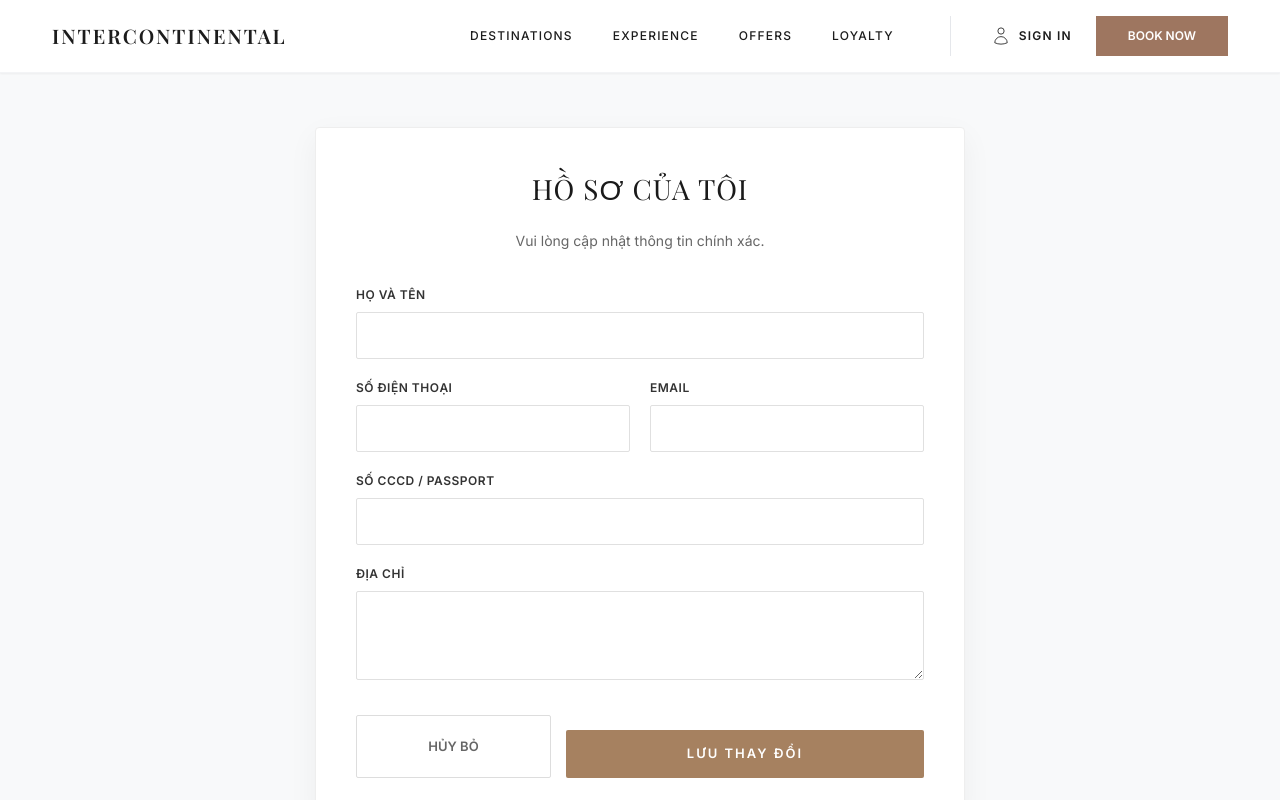
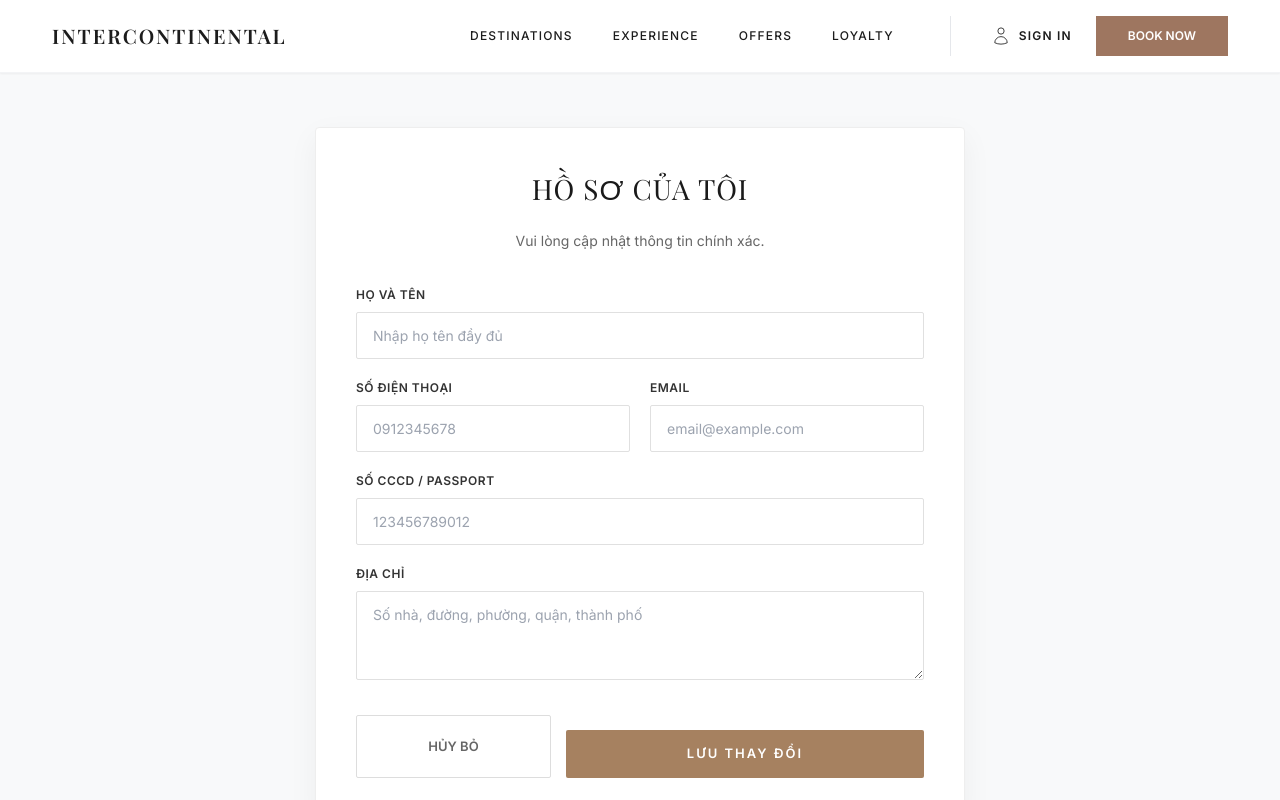
Before and after one commit to Neikien/Qu-n-l-chu-i-kh-ch-s-n, a Next.js app: page /profile in a window 1280 px wide. Both pictures are taken after a click on the button "✏️ Sửa". Shown: the top 800 px of the page. Built offline with nearby package versions, Linux system fonts and the light colour scheme.

Commit message:
Update page.js

```diff
--- a/app/profile/page.js
+++ b/app/profile/page.js
@@ -5,11 +5,7 @@ import './profile.css';
 
 const ProfilePage = () => {
   const { user } = useAuth();
-
-  // State quản lý chế độ Sửa/Xem
   const [isEditing, setIsEditing] = useState(false);
-
-  // State dữ liệu form
   const [formData, setFormData] = useState({
     HoTen: '',
     SoDienThoai: '',
@@ -17,51 +13,146 @@ const ProfilePage = () => {
     CCCD: '',
     DiaChi: ''
   });
+  const [loading, setLoading] = useState(false);
+  const [message, setMessage] = useState('');
+  const [customerId, setCustomerId] = useState(null); // Lưu MaKH nếu có
 
-  // Load dữ liệu khi vào trang
+  // Load dữ liệu từ backend
   useEffect(() => {
-    // 1. Ưu tiên lấy từ LocalStorage (Dữ liệu đã lưu trước đó)
+    const loadProfile = async () => {
+      if (!user?.token) return;
+
+      setLoading(true);
+      try {
+        // 1. Ưu tiên lấy từ LocalStorage (tạm thời)
         const savedData = localStorage.getItem('userProfile');
-
         if (savedData) {
           setFormData(JSON.parse(savedData));
-    } else if (user) {
-      // 2. Nếu chưa có gì, lấy từ thông tin đăng nhập ban đầu
+          setLoading(false);
+          return;
+        }
+
+        // 2. Gọi API lấy danh sách khách hàng
+        const response = await fetch('http://localhost:8000/customers/', {
+          headers: {
+            'Authorization': `Bearer ${user.token}`
+          }
+        });
+
+        if (!response.ok) throw new Error('Không thể lấy danh sách KH');
+
+        const customers = await response.json();
+
+        // 3. Tìm profile của user hiện tại (dựa vào email hoặc username)
+        const userEmail = user.email || user.userName;
+        const myProfile = customers.find(c =>
+          c.Email === userEmail || c.Email === user.email || c.Email === user.userName
+        );
+
+        if (myProfile) {
+          setFormData({
+            HoTen: myProfile.HoTen || '',
+            SoDienThoai: myProfile.SoDienThoai || '',
+            Email: myProfile.Email || userEmail,
+            CCCD: myProfile.CCCD || '',
+            DiaChi: myProfile.DiaChi || ''
+          });
+          setCustomerId(myProfile.MaKH);
+          localStorage.setItem('userProfile', JSON.stringify(myProfile));
+        } else {
+          // 4. Nếu chưa có profile, dùng thông tin đăng nhập
           setFormData(prev => ({
             ...prev,
             HoTen: user.name || '',
-        Email: user.email || user.userName || '' // Fallback nếu login bằng username
+            Email: userEmail
           }));
         }
+
+      } catch (error) {
+        console.error('Lỗi load profile:', error);
+        // Fallback: lấy từ thông tin đăng nhập
+        setFormData(prev => ({
+          ...prev,
+          HoTen: user.name || '',
+          Email: user.email || user.userName || ''
+        }));
+      } finally {
+        setLoading(false);
+      }
+    };
+
+    loadProfile();
   }, [user]);
 
   const handleChange = (e) => {
     setFormData({ ...formData, [e.target.name]: e.target.value });
   };
 
-  const handleSave = (e) => {
+  const handleSave = async (e) => {
     e.preventDefault();
+    setLoading(true);
+    setMessage('');
 
-    // Lưu vào LocalStorage (Giả lập lưu xuống Database)
+    try {
+      console.log("Đang lưu thông tin:", formData);
+
+      // Gọi API lưu profile
+      const url = customerId
+        ? `http://localhost:8000/customers/${customerId}`  // Cập nhật nếu có ID
+        : 'http://localhost:8000/customers/';  // Tạo mới nếu chưa có
+
+      const method = customerId ? 'PUT' : 'POST';
+
+      const response = await fetch(url, {
+        method: method,
+        headers: {
+          'Content-Type': 'application/json',
+          'Authorization': `Bearer ${user.token}`
+        },
+        body: JSON.stringify(formData)
+      });
+
+      if (!response.ok) {
+        throw new Error(`Lỗi ${response.status}: ${response.statusText}`);
+      }
+
+      const result = await response.json();
+      console.log("Kết quả:", result);
+
+      // Lưu vào LocalStorage (tạm thời)
       localStorage.setItem('userProfile', JSON.stringify(formData));
 
-    // Tắt chế độ sửa
+      if (result.MaKH && !customerId) {
+        setCustomerId(result.MaKH);
+      }
+
+      setMessage(`✅ Đã lưu thông tin thành công!`);
       setIsEditing(false);
 
-    alert("✅ Đã lưu thông tin thành công!");
+    } catch (error) {
+      console.error("Lỗi:", error);
+      setMessage(`❌ Lỗi: ${error.message}`);
+
+      // Fallback: lưu vào localStorage nếu API fail
+      localStorage.setItem('userProfile', JSON.stringify(formData));
+      setIsEditing(false);
+      alert("✅ Đã lưu thông tin (offline mode)!");
+    } finally {
+      setLoading(false);
+    }
   };
 
   const handleEdit = () => {
-    setIsEditing(true); // Bật chế độ sửa
+    setIsEditing(true);
   };
 
   const handleCancel = () => {
-    // Nếu hủy, load lại dữ liệu cũ từ LocalStorage
+    // Load lại dữ liệu cũ từ LocalStorage
     const savedData = localStorage.getItem('userProfile');
     if (savedData) {
       setFormData(JSON.parse(savedData));
     }
-    setIsEditing(false); // Tắt chế độ sửa
+    setIsEditing(false);
   };
 
   return (
@@ -70,10 +161,14 @@ const ProfilePage = () => {
         <div className="profile-header">
             <h2 className="profile-title">Hồ Sơ Của Tôi</h2>
 
-            {/* Nút Sửa (Hình cái bút) - Chỉ hiện khi KHÔNG ở chế độ sửa */}
             {!isEditing && (
-                <button onClick={handleEdit} className="btn-icon-edit" title="Chỉnh sửa thông tin">
-                    ✏️ Sửa
+                <button
+                  onClick={handleEdit}
+                  className="btn-icon-edit"
+                  title="Chỉnh sửa thông tin"
+                  disabled={loading}
+                >
+                  {loading ? 'Đang tải...' : '✏️ Sửa'}
                 </button>
             )}
         </div>
@@ -84,11 +179,28 @@ const ProfilePage = () => {
                 : "Thông tin cá nhân & liên hệ đặt phòng."}
         </p>
 
+        {message && (
+          <div className="message-alert" style={{
+            background: message.includes('✅') ? '#d4edda' : '#f8d7da',
+            color: message.includes('✅') ? '#155724' : '#721c24',
+          }}>
+            {message}
+          </div>
+        )}
+
         <form onSubmit={handleSave} className="profile-form">
           <div className="form-group">
             <label>Họ và Tên</label>
             {isEditing ? (
-                <input type="text" name="HoTen" value={formData.HoTen} onChange={handleChange} required />
+                <input
+                  type="text"
+                  name="HoTen"
+                  value={formData.HoTen}
+                  onChange={handleChange}
+                  required
+                  disabled={loading}
+                  placeholder="Nhập họ tên đầy đủ"
+                />
             ) : (
                 <div className="read-only-field">{formData.HoTen || "Chưa cập nhật"}</div>
             )}
@@ -98,7 +210,15 @@ const ProfilePage = () => {
             <div className="form-group">
               <label>Số Điện Thoại</label>
               {isEditing ? (
-                <input type="tel" name="SoDienThoai" value={formData.SoDienThoai} onChange={handleChange} required />
+                <input
+                  type="tel"
+                  name="SoDienThoai"
+                  value={formData.SoDienThoai}
+                  onChange={handleChange}
+                  required
+                  disabled={loading}
+                  placeholder="0912345678"
+                />
               ) : (
                 <div className="read-only-field">{formData.SoDienThoai || "Chưa cập nhật"}</div>
               )}
@@ -106,9 +226,17 @@ const ProfilePage = () => {
             <div className="form-group">
               <label>Email</label>
               {isEditing ? (
-                 <input type="email" name="Email" value={formData.Email} onChange={handleChange} required />
+                 <input
+                   type="email"
+                   name="Email"
+                   value={formData.Email}
+                   onChange={handleChange}
+                   required
+                   disabled={loading}
+                   placeholder="email@example.com"
+                 />
               ) : (
-                 <div className="read-only-field">{formData.Email}</div>
+                 <div className="read-only-field">{formData.Email || user?.email || user?.userName || "Chưa cập nhật"}</div>
               )}
             </div>
           </div>
@@ -116,7 +244,15 @@ const ProfilePage = () => {
           <div className="form-group">
             <label>Số CCCD / Passport</label>
             {isEditing ? (
-                <input type="text" name="CCCD" value={formData.CCCD} onChange={handleChange} required />
+                <input
+                  type="text"
+                  name="CCCD"
+                  value={formData.CCCD}
+                  onChange={handleChange}
+                  required
+                  disabled={loading}
+                  placeholder="123456789012"
+                />
             ) : (
                 <div className="read-only-field">{formData.CCCD || "Chưa cập nhật"}</div>
             )}
@@ -125,7 +261,15 @@ const ProfilePage = () => {
           <div className="form-group">
             <label>Địa Chỉ</label>
             {isEditing ? (
-                <textarea name="DiaChi" value={formData.DiaChi} onChange={handleChange} rows="3" required />
+                <textarea
+                  name="DiaChi"
+                  value={formData.DiaChi}
+                  onChange={handleChange}
+                  rows="3"
+                  required
+                  disabled={loading}
+                  placeholder="Số nhà, đường, phường, quận, thành phố"
+                />
             ) : (
                 <div className="read-only-field">{formData.DiaChi || "Chưa cập nhật"}</div>
             )}
@@ -134,8 +278,21 @@ const ProfilePage = () => {
           {/* Khu vực nút bấm: Chỉ hiện khi ĐANG SỬA */}
           {isEditing && (
               <div className="action-buttons">
-                  <button type="button" onClick={handleCancel} className="btn-cancel">Hủy Bỏ</button>
-                  <button type="submit" className="btn-save">Lưu Thay Đổi</button>
+                  <button
+                    type="button"
+                    onClick={handleCancel}
+                    className="btn-cancel"
+                    disabled={loading}
+                  >
+                    Hủy Bỏ
+                  </button>
+                  <button
+                    type="submit"
+                    className="btn-save"
+                    disabled={loading}
+                  >
+                    {loading ? 'Đang lưu...' : 'Lưu Thay Đổi'}
+                  </button>
               </div>
           )}
         </form>
```
Lines whose indentation alone changed are shown as unchanged.
